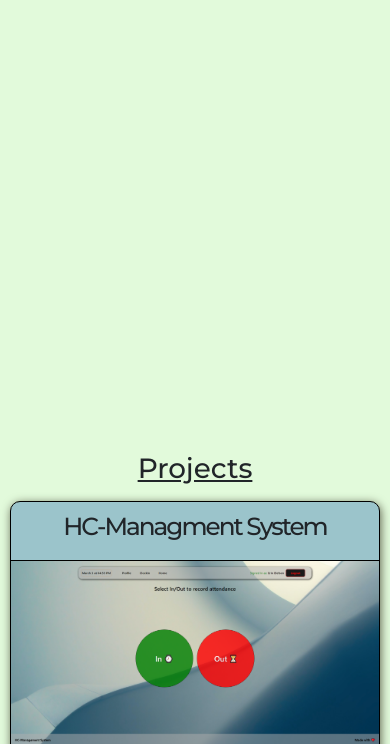
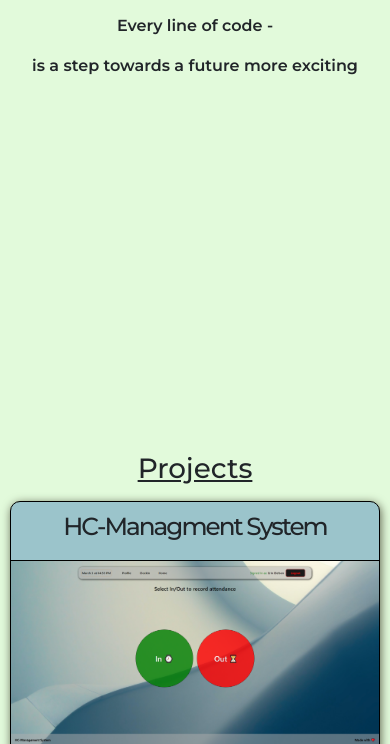
Before and after one commit to Zim40/New-portfolio, a website: page index.html in a window 390 px wide. Shown: the part 528-1272 px from the top of the page. Drawn offline with nearby package versions, Linux system fonts and the light colour scheme.

Commit message:
fading in landing quote changes

```diff
--- a/projects.js
+++ b/projects.js
@@ -145,43 +145,41 @@ function displayProjects() {
 //     div.classList.add("visible");
 //   }
 // }
-function displayText () {
+function displayText() {
   const container = document.getElementById("landing--container");
 
   const div = document.createElement("div");
-  div.classList.add("quote--container");
+  div.classList.add("quote--container", "textLineHidden");
 
   const textLine1 = document.createElement("p");
-  textLine1.classList.add("textLine1", "textLineHidden");
-  textLine1.textContent = "Every line of code";
-
+  textLine1.classList.add("textLine1");
+  textLine1.textContent = "Every line of code - ";
 
   const textLine2 = document.createElement("p");
   textLine2.classList.add("textLine2", "textLineHidden");
   textLine2.textContent = "is a step towards a future more exciting";
 
+  container.append(div);
 
   function scatterText() {
-    if(textLine1) {
-      setTimeout(function() {
+    if (textLine1) {
+      setTimeout(function () {
         div.appendChild(textLine1);
-
+        div.classList.add("textLineVisible");
         // textLine1.classList.remove("textLineHidden");
       }, 3000);
     }
-    textLine1.classList.add("textLineVisible");
-    if(textLine2) {
-      setTimeout(function() {
-        div.appendChild(textLine2)
+
+    if (textLine2) {
+      setTimeout(function () {
+        div.appendChild(textLine2);
         textLine2.classList.add("textLineVisible");
-      }, 4000);
+        // div.classList.remove("textLineHidden")
+      }, 4500);
     }
 
   }
   scatterText();
-  container.append(div);
-
-
 }
 
 function displayLandingPage() {
@@ -213,5 +211,4 @@ function displayLandingPage() {
 //     displayProjects();
 // };
 
-
 // Every line of code is a step towards a future more exciting
--- a/styles/style.css
+++ b/styles/style.css
@@ -194,6 +194,15 @@ p.p--landing {
   font-weight: 500;
   width: 360px;
 }
+.quote--container.textLineVisible {
+  display: flex;
+  align-items: center;
+  justify-content: center;
+  flex-direction: column;
+  position: relative;
+  bottom: 260px;
+  font-weight: 600;
+}
 nav.navbar.navbar-expand-lg.bg-transparent.fixed-top {
   background-color: transparent!important;
 }
@@ -236,7 +245,7 @@ section.projects {
   display: flex;
   align-items: center;
   justify-content: center;
-
+  flex-direction: column;
   width: auto;
   height: auto;
 }
```
